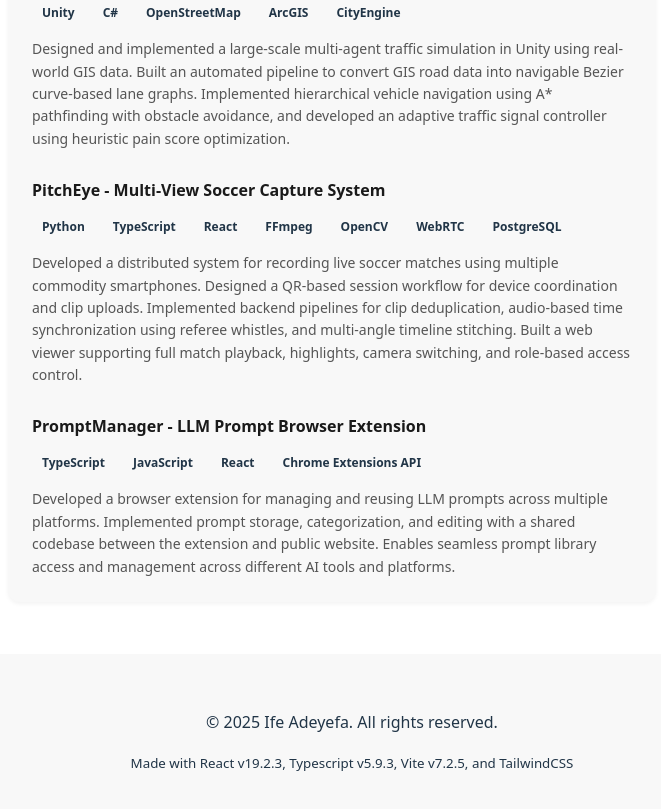
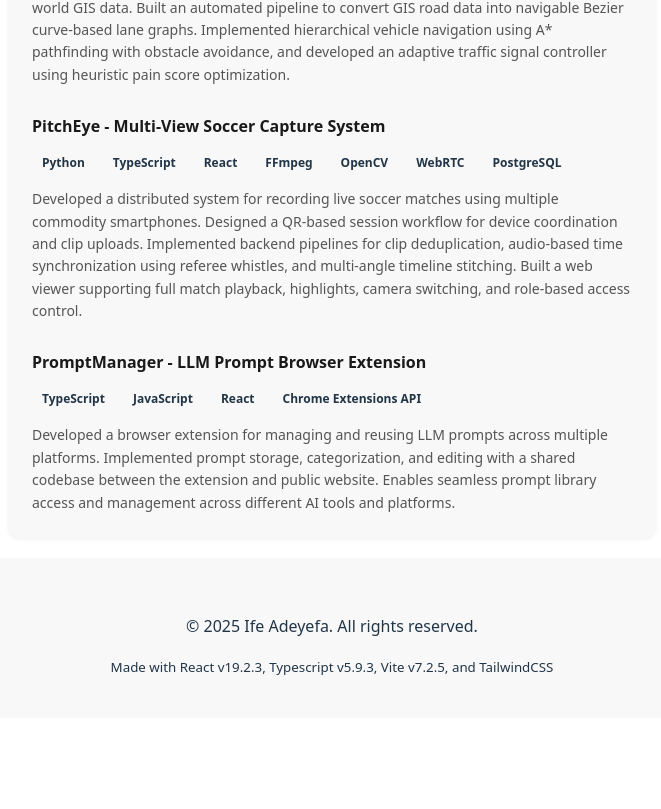
Before and after one commit to iadeyefa/Portfolio, a React (Vite) app: page / in a window 1280 px wide. Shown: the part 1213-2022 px from the top of the page, without its empty margins (308-969 px from the left). After the commit the page ends 1931 px from the top, so only its background shows below. Built offline with nearby package versions, Linux system fonts and the light colour scheme.

Commit message:
Adjust footer

```diff
--- a/src/App.css
+++ b/src/App.css
@@ -1,6 +1,5 @@
 #root {
     margin: 0 auto;
-    padding: 2rem;
     text-align: center;
     max-width: 1280px;
 }
@@ -117,9 +116,9 @@
 
 .footer {
     background-color: #f8f8f8;
-    width: 100%;
-    padding: 40px 20px;
-    margin: 0;
+    width: 100vw;
+    margin-left: calc(-50vw + 50%);
+    padding: 40px 0px;
 }
 
 footer .footer-content {
```
